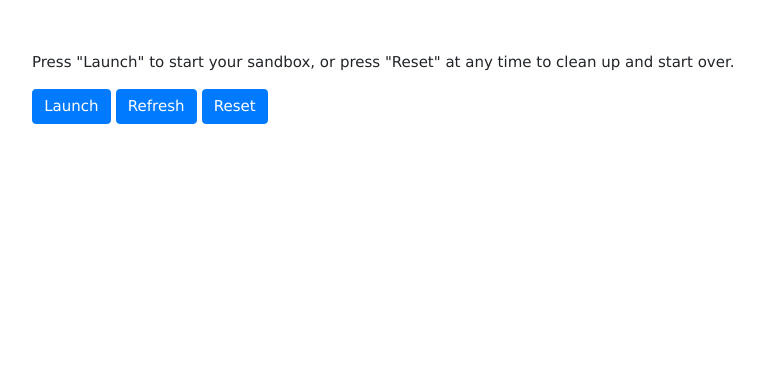
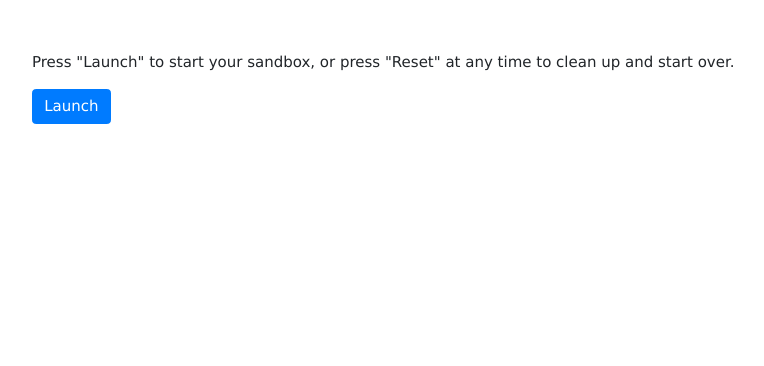
Before and after one commit to slateci/sandbox-portal, a Flask app: page /sandbox in a window 1280 px wide. Shown: the part 54-420 px from the top of the page, without its empty margins (88-852 px from the left). Run offline with Flask 2, Linux system fonts and the light colour scheme; the visitor is signed in with stand-in values (Sample User, id 1); some libraries are stand-ins or nearby versions.

Commit message:
Remove the Refresh button. Show the Reset button only when there is something to reset.

```diff
--- a/portal/templates/sandbox.html
+++ b/portal/templates/sandbox.html
@@ -20,17 +20,14 @@
         <a href="{{url_for('tutorial')}}" class="btn btn-md btn-primary">
             Go to Sandbox
         </a>
+        <a href="{{url_for('delete')}}" class="btn btn-md btn-primary">
+            Reset
+        </a>
       {% else %}
         <a href="{{url_for('launch')}}" class="btn btn-md btn-primary">
             Launch
         </a>
       {% endif %}
-        <a href="{{url_for('sandbox')}}" class="btn btn-md btn-primary">
-            Refresh
-        </a>
-        <a href="{{url_for('delete')}}" class="btn btn-md btn-primary">
-            Reset
-        </a>
       </div>
     </div> <!-- container -->
 </section>
```
